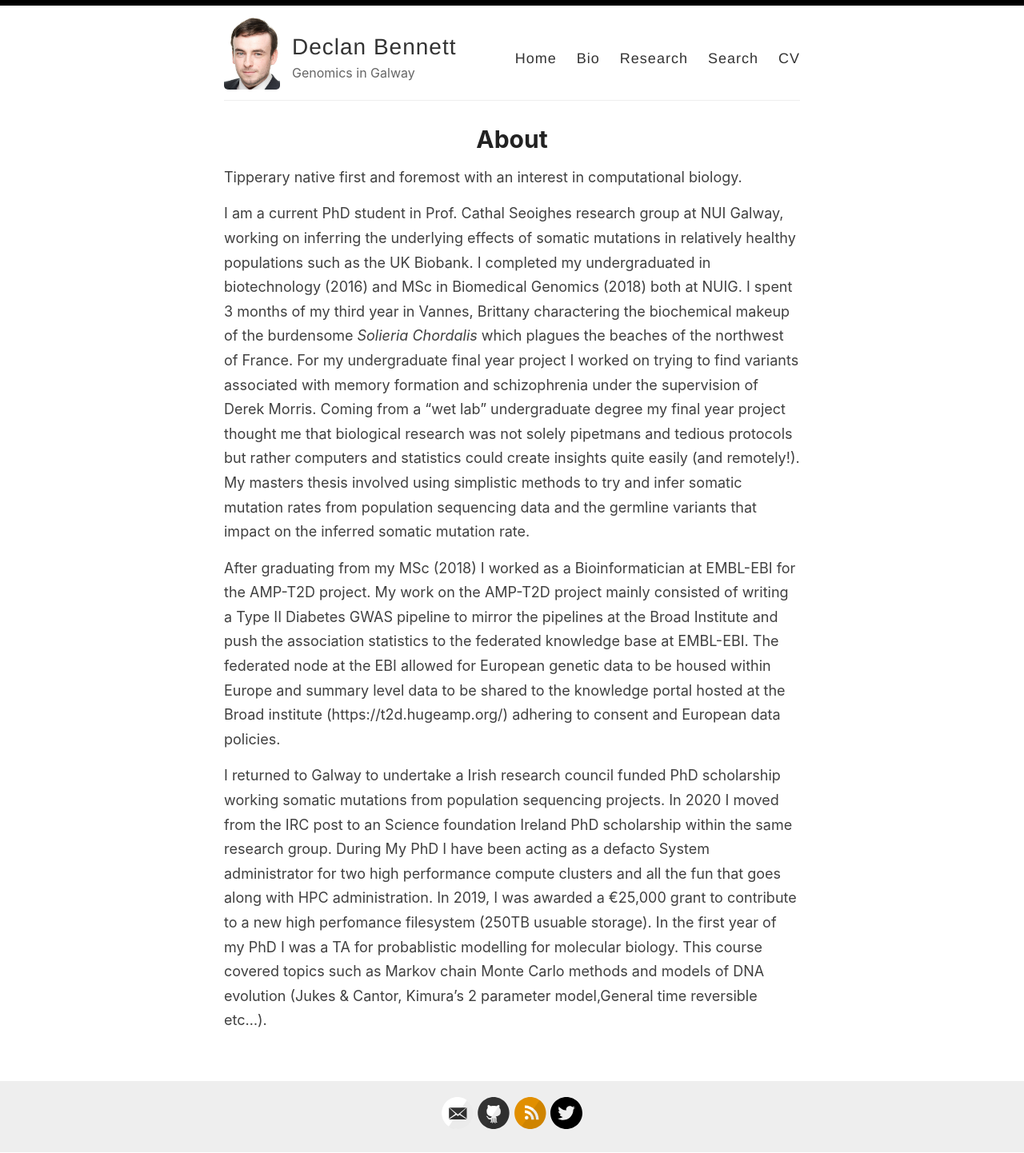
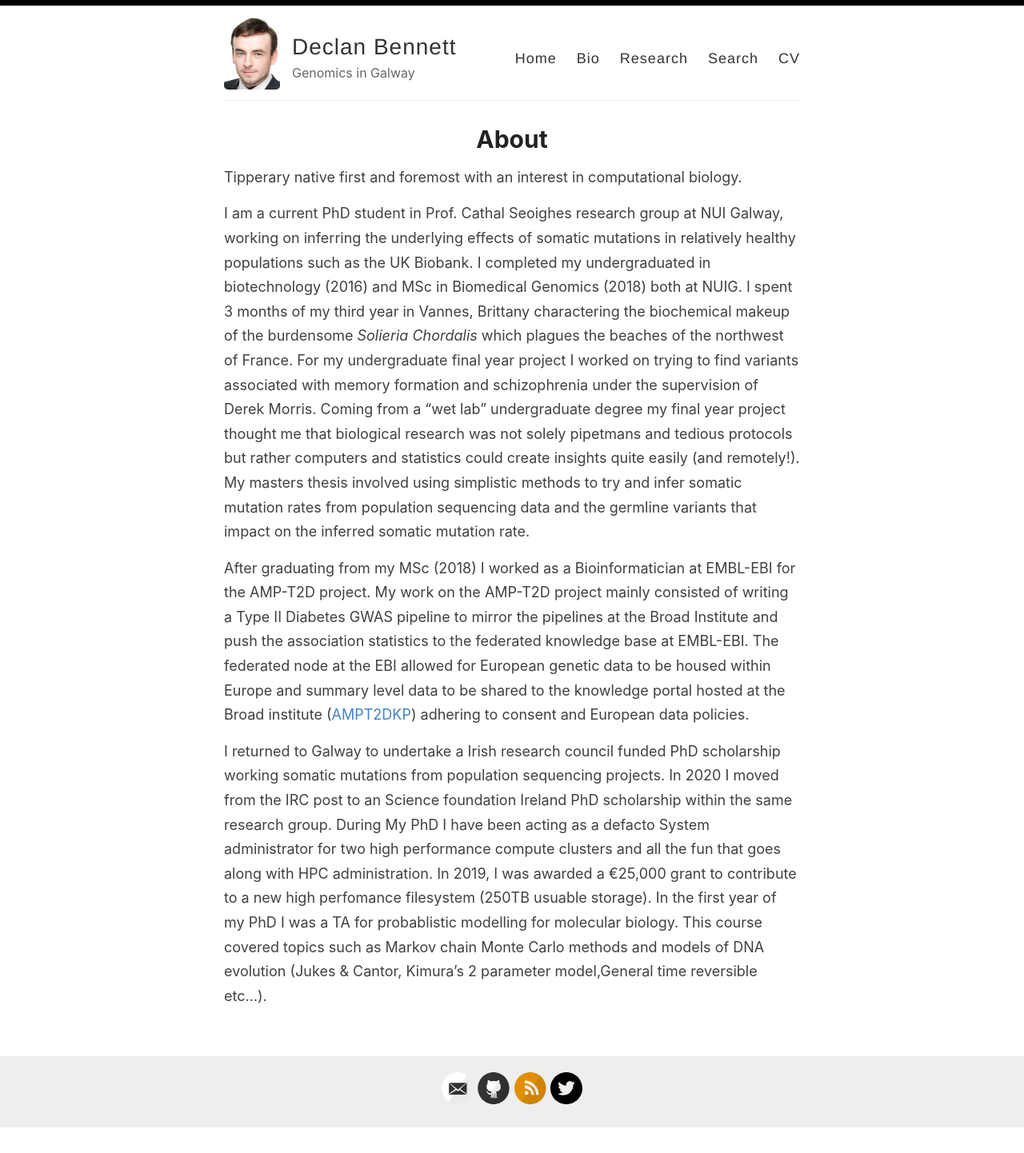
Before and after one commit to declan93/declan93.github.io, a Jekyll site: the page built from _pages/Bio.md, in a window 1280 px wide. Shown: the whole page at 80% size. Built offline with Jekyll 4.4.1, drawn with Linux system fonts in a browser that asks for light colours; after the commit the page ends 1411 px from its top, so only the background shows below that.

Commit message:
Update Bio.md

```diff
--- a/_pages/Bio.md
+++ b/_pages/Bio.md
@@ -8,6 +8,6 @@ Tipperary native first and foremost with an interest in computational biology.
 
 I am a current PhD student in Prof. Cathal Seoighes research group at NUI Galway, working on inferring the underlying effects of somatic mutations in relatively healthy populations such as the UK Biobank. I completed my undergraduated in biotechnology (2016) and MSc in Biomedical Genomics (2018) both at NUIG. I spent 3 months of my third year in Vannes, Brittany charactering the biochemical makeup of the burdensome *Solieria Chordalis* which plagues the beaches of the northwest of France. For my undergraduate final year project I worked on trying to find variants associated with memory formation and schizophrenia under the supervision of Derek Morris. Coming from a "wet lab" undergraduate degree my final year project thought me that biological research was not solely pipetmans and tedious protocols but rather computers and statistics could create insights quite easily (and remotely!). My masters thesis involved using simplistic methods to try and infer somatic mutation rates from population sequencing data and the germline variants that impact on the inferred somatic mutation rate.
 
-After graduating from my MSc (2018) I worked as a Bioinformatician at EMBL-EBI for the AMP-T2D project. My work on the AMP-T2D project mainly consisted of writing a Type II Diabetes GWAS pipeline to mirror the pipelines at the Broad Institute and push the association statistics to the federated knowledge base at EMBL-EBI. The federated node at the EBI allowed for European genetic data to be housed within Europe and summary level data to be shared to the knowledge portal hosted at the Broad institute (https://t2d.hugeamp.org/) adhering to consent and European data policies.
+After graduating from my MSc (2018) I worked as a Bioinformatician at EMBL-EBI for the AMP-T2D project. My work on the AMP-T2D project mainly consisted of writing a Type II Diabetes GWAS pipeline to mirror the pipelines at the Broad Institute and push the association statistics to the federated knowledge base at EMBL-EBI. The federated node at the EBI allowed for European genetic data to be housed within Europe and summary level data to be shared to the knowledge portal hosted at the Broad institute ([AMPT2DKP](https://t2d.hugeamp.org/){:target="_blank"}) adhering to consent and European data policies.
 
 I returned to Galway to undertake a Irish research council funded PhD scholarship working somatic mutations from population sequencing projects. In 2020 I moved from the IRC post to an Science foundation Ireland PhD scholarship within the same research group. During My PhD I have been acting as a defacto System administrator for two high performance compute clusters and all the fun that goes along with HPC administration. In 2019, I was awarded a  €25,000 grant to contribute to a new high perfomance filesystem (250TB usuable storage). In the first year of my PhD I was a TA for probablistic modelling for molecular biology. This course covered topics such as Markov chain Monte Carlo methods and models of DNA evolution (Jukes & Cantor, Kimura's 2 parameter model,General time reversible etc...).
```
